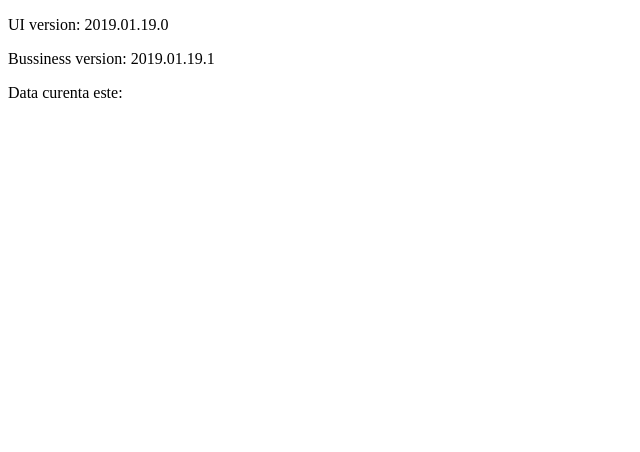
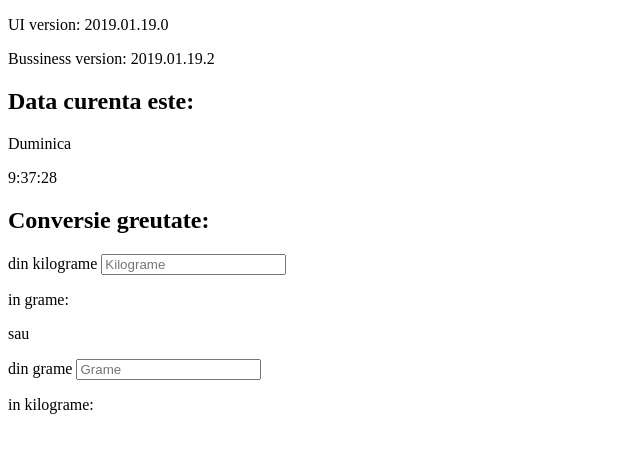
Before and after one commit to BancilaMihai/BancilaMihai.github.io, a plain HTML site: page HTML5/convertor/convertor.html in a window 1280 px wide. Shown: the whole page, without its empty margins (0-640 px from the left). Drawn offline with Linux system fonts and the light colour scheme.

Commit message:
update_masiv

```diff
--- a/HTML5/convertor/convertor.html
+++ b/HTML5/convertor/convertor.html
@@ -3,15 +3,37 @@
 <!-- BancilaMihai -->
 
 <html>
-	<body>
+	<body onload="startTime()">
 		<p>UI version: 2019.01.19.0</p>
+
 		<p id="id_bussiness_version"></p>
 
-		<p>Data curenta este:</p>
+		<h2>Data curenta este:</h2>
+
+		<p id="id_data_curenta"></p>
+
+		<p id="id_ora_curenta"></p>
+
+		<h2> Conversie greutate:</h2>
+
+		<p>
+		  <label>din kilograme</label>
+		  <input type="number" placeholder="Kilograme" oninput="dinKginGr(this.value)">
+		</p>
+		<p>in grame: <span id="rezultatGr"></span></p>
+
+		<p>sau</p>
+
+		<p>
+		  <label>din grame</label>
+		  <input type="number" placeholder="Grame" oninput="dinGrinKg(this.value)">
+		</p>
+		<p>in kilograme: <span id="rezultatKg"></span></p>
 
 		<script src="data_curenta.js"></script>
 
 		<script src="convertor.js"></script>
 
+
 	</body>
 </html>
--- a/HTML5/convertor/convertor.js
+++ b/HTML5/convertor/convertor.js
@@ -1 +1,9 @@
-document.getElementById("id_bussiness_version").innerHTML="Bussiness version: 2019.01.19.1";
+document.getElementById("id_bussiness_version").innerHTML="Bussiness version: 2019.01.19.2";
+
+function dinKginGr(valoareKg) {
+  document.getElementById("rezultatGr").innerHTML=valoareKg*1000;
+}
+
+function dinGrinKg(valoareGr) {
+  document.getElementById("rezultatKg").innerHTML=valoareGr/1000;
+}
--- a/HTML5/convertor/data_curenta.js
+++ b/HTML5/convertor/data_curenta.js
@@ -1 +1,30 @@
-document.getElementById("id_bussiness_version").innerHTML="Bussiness version: 2019.01.19.101";
+var data_locala = new Date();
+  var zi = new Array(7);
+
+  zi[1] = "Luni";
+  zi[2] = "Marti";
+  zi[3] = "Miercuri";
+  zi[4] = "Joi";
+  zi[5] = "Vineri";
+  zi[6] = "Sambata";
+  zi[0] = "Duminica";
+
+  var data_c = zi[data_locala.getDay()];
+document.getElementById("id_data_curenta").innerHTML = data_c;
+
+function startTime() {
+  var today = new Date();
+  var h = today.getHours();
+  var m = today.getMinutes();
+  var s = today.getSeconds();
+  m = checkTime(m);
+  s = checkTime(s);
+  document.getElementById("id_ora_curenta").innerHTML =
+  h + ":" + m + ":" + s;
+  var t = setTimeout(startTime, 500);
+}
+
+function checkTime(i) {
+  if (i < 10) {i = "0" + i};  // add zero in front of numbers < 10
+  return i;
+}
```
